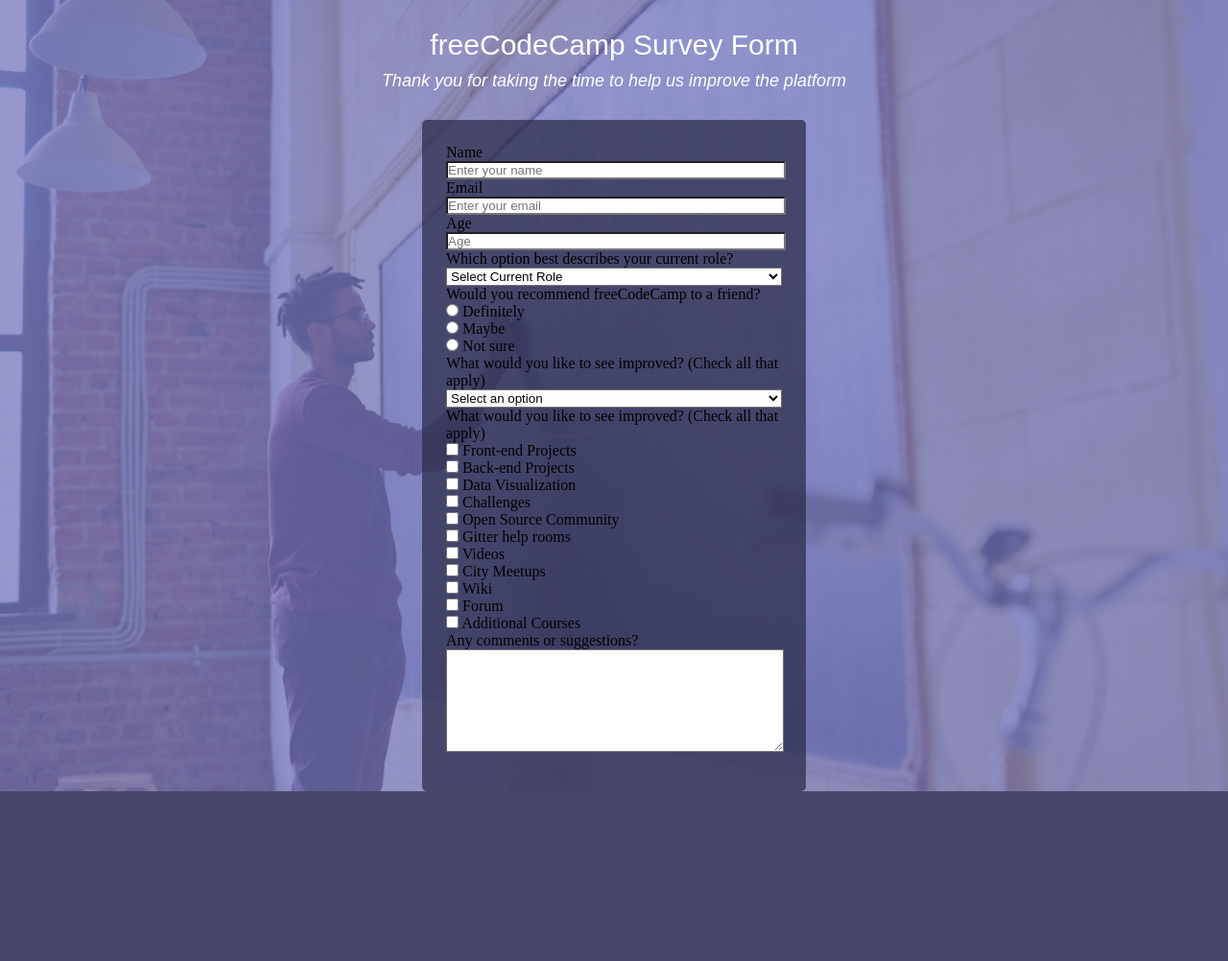
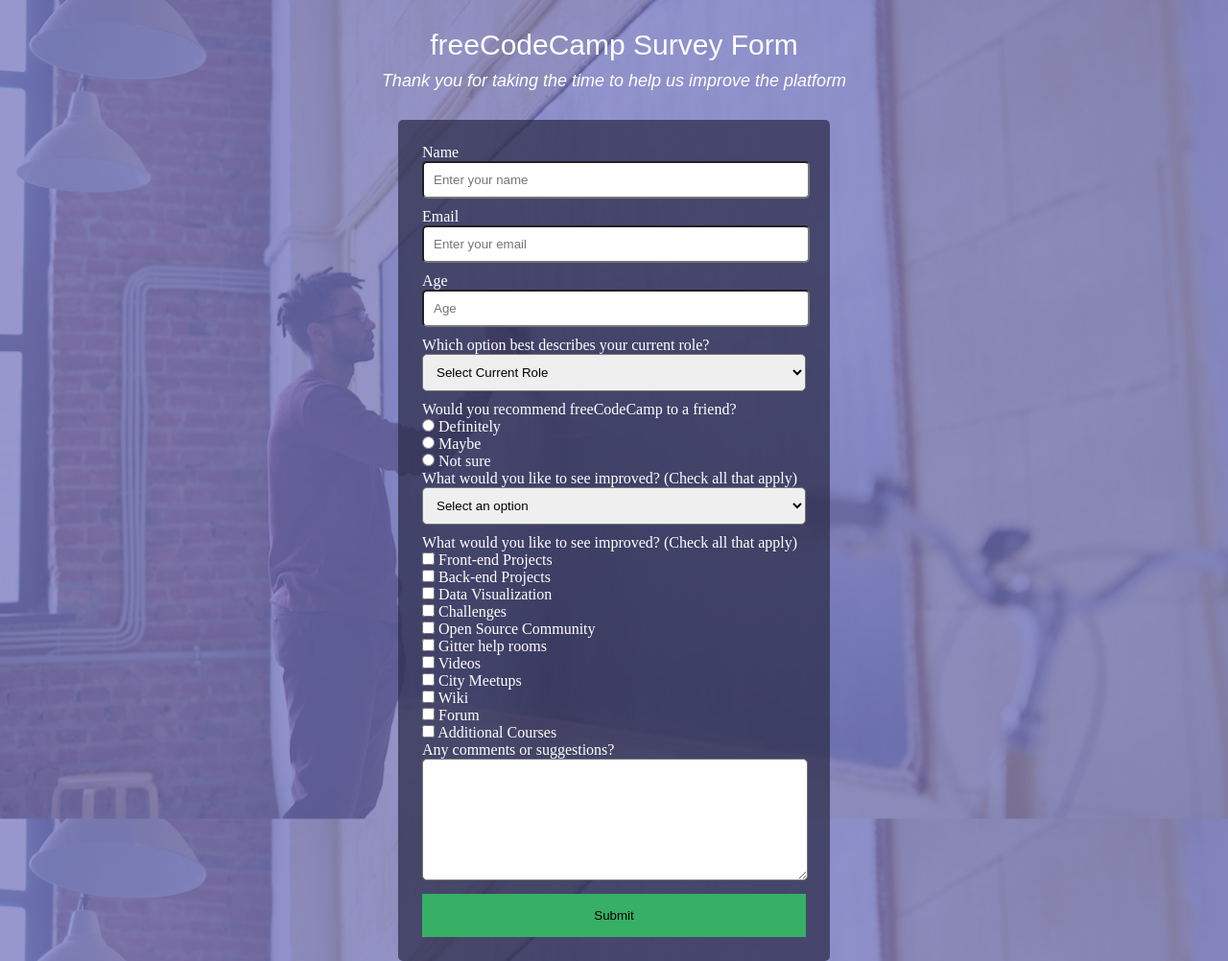
Before and after one commit to Felipeoliveeira/html-css, a PHP site: page /index03.html in a window 1280 px wide. Shown: the whole page at 96% size. Before the commit the page ends 825 px from the top, so only its background shows below. Run offline with PHP 8.4, Linux system fonts and the light colour scheme.

Commit message:
Corrigindo altura de div#caixa

```diff
--- a/formulários/estilo/style03.css
+++ b/formulários/estilo/style03.css
@@ -38,17 +38,34 @@
 
 main > div#caixa{
     width: 400px;
-    height: 700px;
+    height: 100%;
+    padding: 25px;
     margin: auto;
     background-color:#2b2b4ab9;
     border-radius: 5px;
 }
 
-div#caixa > form{
-    padding: 25px;
+p,label{
+    color: white;
 }
 
-div.dados > input,select,textarea{
+div.dados > input,textarea{
+    width: 95%;
+    background-color: white;
+    border-radius: 5px;
+    padding: 10px;
+    margin-bottom: 10px;
+}
+div.dados > select{
     width: 100%;
-    background-color: white;
+    border-radius: 5px;
+    padding: 10px;
+    margin-bottom: 10px;
 }
+form > input[type=submit]{
+    width: 100%;
+    padding: 15px;
+    background-color:#37AF65;
+    border: 0px;
+    cursor: pointer;
+}
--- a/formulários/index03.html
+++ b/formulários/index03.html
@@ -45,7 +45,7 @@
                     <input type="radio" name="select" id="elect"> <label for="elect">Maybe</label><br>
                     <input type="radio" name="select" id="seect"> <label for="seect">Not sure</label>
                 </div>
-                <div>
+                <div class="dados">
                     <label for="fav">What would you like to see improved? (Check all that apply)</label>
                     <select name="fave" id="fav">
                         <optgroup>
@@ -82,10 +82,11 @@
                     <input type="checkbox" name="chos" id="chose"> <label for="chose
                     ">Additional Courses</label>
                 </div>
-                <div>
+                <div class="dados">
                     <label for="text">Any comments or suggestions?</label>
                     <textarea name="area" id="text" cols="30" rows="7"></textarea>
                 </div>
+                <input type="submit" value="Submit">
             </form>
         </div>
     </main>
```
